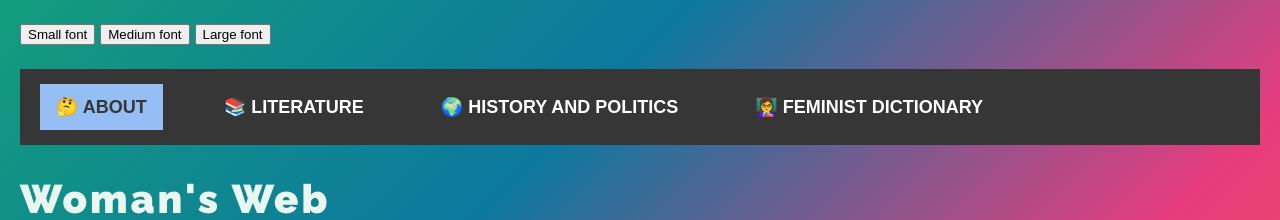
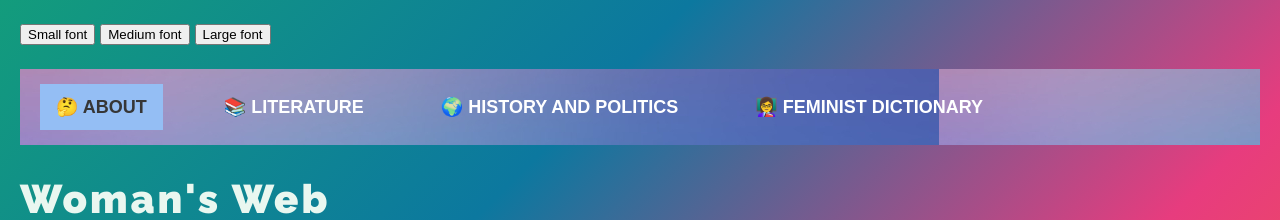
Before and after one commit to Letong719/Women-s-Web, a plain HTML site: page index.html in a window 1280 px wide. Shown: the top 220 px of the page. Drawn offline with Linux system fonts and the light colour scheme; a web font is replaced by a local one.

Commit message:
Add files via upload

```diff
--- a/css/style.css
+++ b/css/style.css
@@ -73,7 +73,7 @@
     margin: 0;
     padding: 0;
     overflow: hidden;
-    background-color: #363636;
+    background-image: url(/images/gradient\ bkg.jpeg);
 }
 
 nav li a {
```
Also changed, not shown: images/gradient background.jpeg (added), images/gradient bkg.jpeg (added), images/gradient bkg.svg (added).
